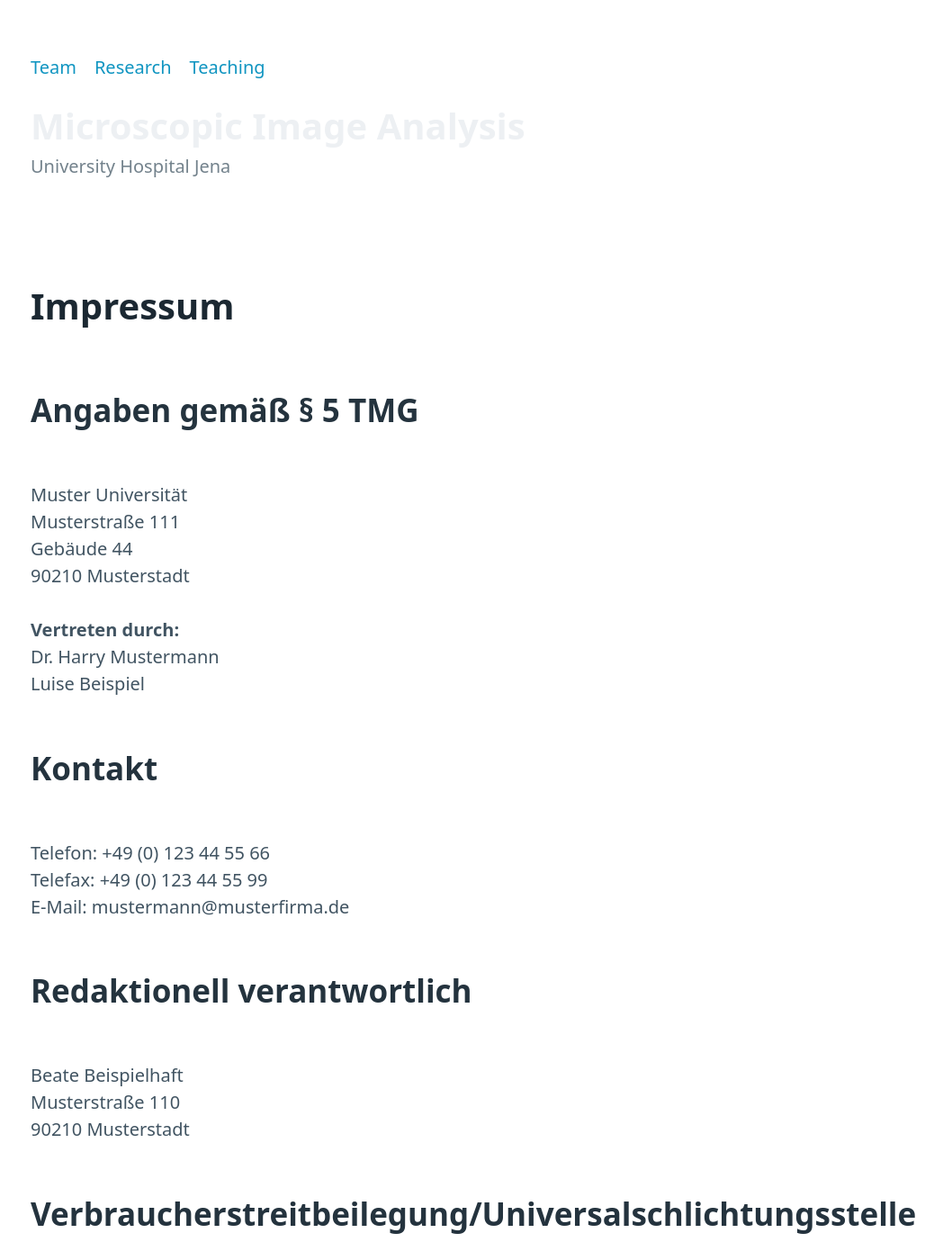
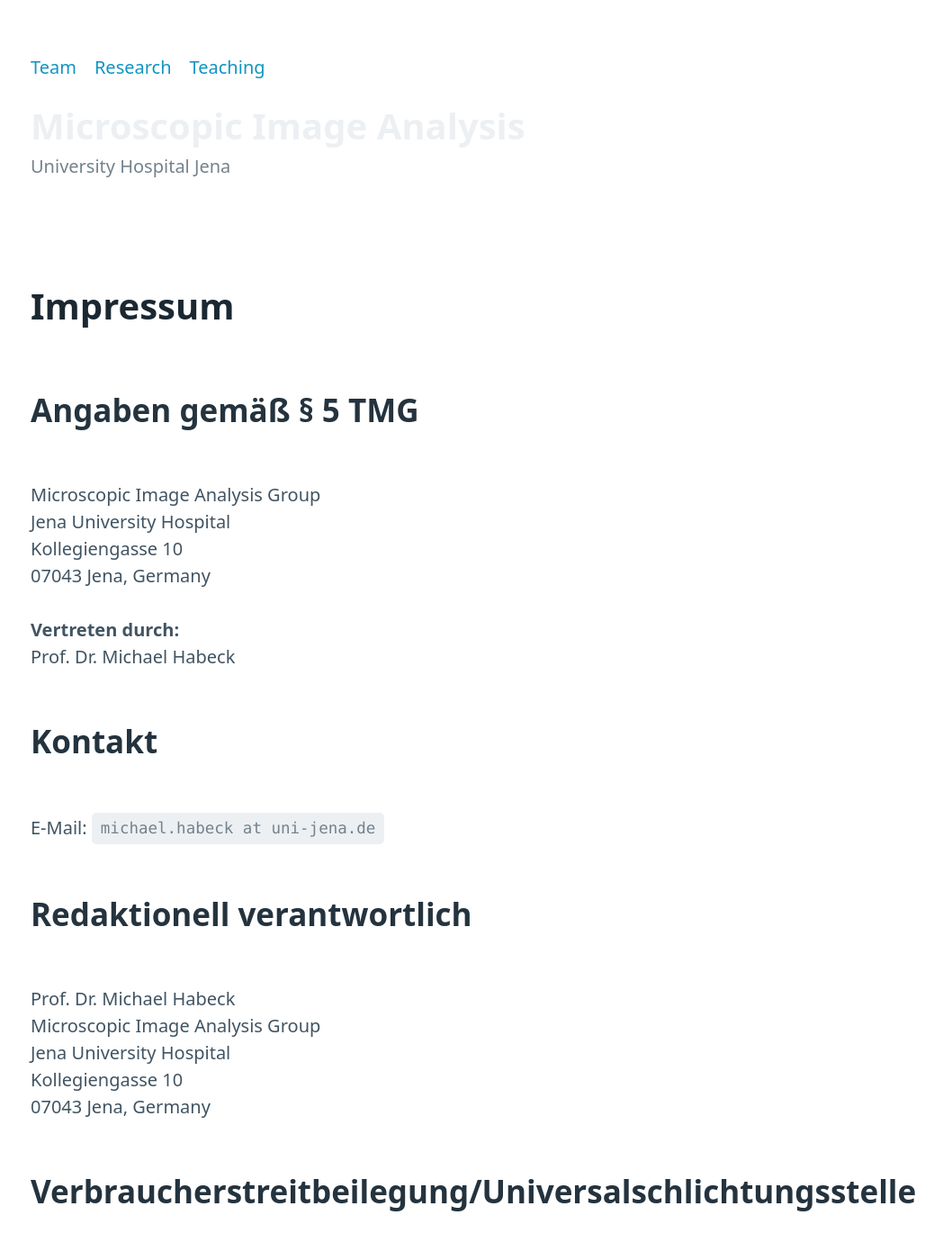
Before and after one commit to microscopic-image-analysis/microscopic-image-analysis.github.io, a Jekyll site: the page built from impressum.html, in a window 1280 px wide and 1400 px high. Shown: the whole window at 90% size, without its empty margins (41-1089 px from the left). Built offline with Jekyll 4.4.1, drawn with Linux system fonts in a browser that asks for light colours.

Commit message:
Adapt imprint and index

```diff
--- a/impressum.html
+++ b/impressum.html
@@ -6,24 +6,30 @@
 <h1>Impressum</h1>
 
 <h2>Angaben gem&auml;&szlig; &sect; 5 TMG</h2>
-<p>Muster Universit&auml;t<br />
-Musterstra&szlig;e 111<br />
-Geb&auml;ude 44<br />
-90210 Musterstadt</p>
+<p>
+Microscopic Image Analysis Group <br>
+Jena University Hospital <br>
+Kollegiengasse 10 <br>
+07043 Jena, Germany
+</p>
 
 <p><strong>Vertreten durch:</strong><br />
-Dr. Harry Mustermann<br />
-Luise Beispiel</p>
+Prof. Dr. Michael Habeck
+</p>
 
 <h2>Kontakt</h2>
-<p>Telefon: +49 (0) 123 44 55 66<br />
-Telefax: +49 (0) 123 44 55 99<br />
-E-Mail: mustermann@musterfirma.de</p>
+<p>
+E-Mail: <code>michael.habeck at uni-jena.de</code>
+</p>
 
 <h2>Redaktionell verantwortlich</h2>
-<p>Beate Beispielhaft<br />
-Musterstra&szlig;e 110<br />
-90210 Musterstadt</p>
+<p>
+Prof. Dr. Michael Habeck <br>
+Microscopic Image Analysis Group <br>
+Jena University Hospital <br>
+Kollegiengasse 10 <br>
+07043 Jena, Germany
+</p>
 
 <h2>Verbraucher&shy;streit&shy;beilegung/Universal&shy;schlichtungs&shy;stelle</h2>
 <p>Wir sind nicht bereit oder verpflichtet, an Streitbeilegungsverfahren vor einer Verbraucherschlichtungsstelle teilzunehmen.</p>
--- a/index.html
+++ b/index.html
@@ -1,6 +1,6 @@
 ---
 layout: default
-title: Group name
+title: Microscopic Image Analysis Group
 ---
 <section class="about">
 <p>
```
